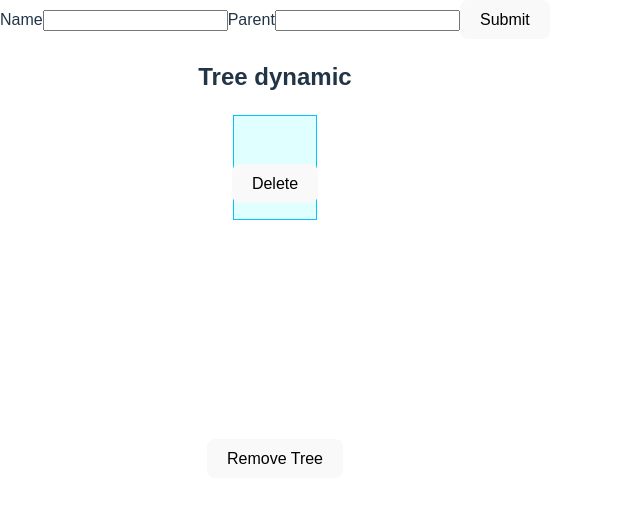
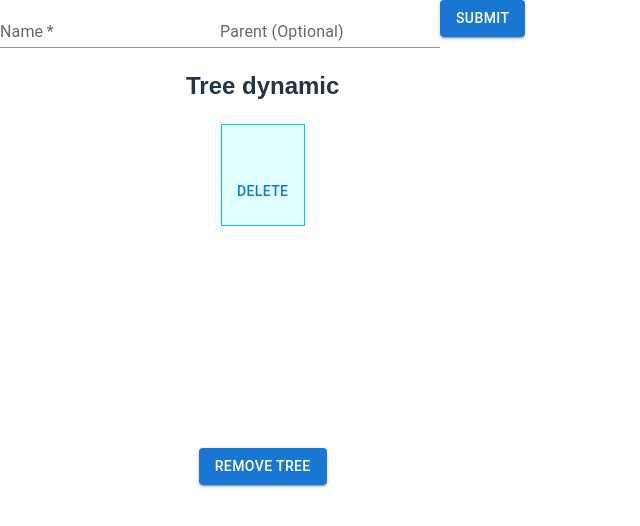
Before and after one commit to Firet/recursive-tree, a React (Vite) app: page / in a window 1280 px wide. Shown: the top 526 px of the page, without its empty margins (0-640 px from the left). Built offline with nearby package versions, Linux system fonts and the light colour scheme.

Commit message:
Use buttons and text fields from Material UI

```diff
--- a/src/App.jsx
+++ b/src/App.jsx
@@ -5,6 +5,7 @@ import { findNodeOriginal } from "./helpers/findNodeOriginal";
 import "./styles.css";
 import useLocalStorage from "./hooks/useLocalStorage";
 import { findNodeAndDelete } from "./helpers/findNodeAndDelete";
+import Button from '@mui/material/Button';
 
 // The dynamic tree takes user input from the form and adds it to state
 export default function App() {
@@ -72,9 +73,9 @@ export default function App() {
         <p> new data del hijo: {newData[0]?.children[0]?.name}</p>
         <p> new data del nieto: {newData[0]?.children[0]?.children[0]?.name}</p> */}
       </div>
-      <button type="button" onClick={handleRemoveTree}>
+      <Button variant="contained" type="button" onClick={handleRemoveTree}>
         Remove Tree
-      </button>
+      </Button>
     </div>
   );
 }
--- a/src/components/Form.jsx
+++ b/src/components/Form.jsx
@@ -1,4 +1,6 @@
 import React from "react";
+import Button from '@mui/material/Button';
+import TextField from '@mui/material/TextField';
 
 export default function Form(props) {
   const { handleSubmit } = props;
@@ -12,23 +14,26 @@ export default function Form(props) {
         handleSubmit(e, {
           name: newName,
           children: [],
-          parent: parent || null
+          parent: parent || null,
         })
       }
     >
-      <label htmlFor="name">Name</label>
-      <input
-        type="text"
+      <TextField
+        label="Name"
+        variant="standard"
         value={newName}
         onChange={(e) => setNewName(e.target.value)}
+        required // Add required prop for validation
       />
-      <label htmlFor="parent">Parent</label>
-      <input
-        type="text"
+      <TextField
+        label="Parent (Optional)"
+        variant="standard"
         value={parent}
         onChange={(e) => setParent(e.target.value)}
       />
-      <button>Submit</button>
+      <Button variant="contained" type="submit">
+        Submit
+      </Button>
     </form>
   );
 }
--- a/src/components/ListItem.jsx
+++ b/src/components/ListItem.jsx
@@ -1,4 +1,5 @@
 import React from "react";
+import Button from '@mui/material/Button';
 
 export default function ListItem(props) {
   const { item, level, deleteNode } = props;
@@ -13,7 +14,7 @@ export default function ListItem(props) {
       <p>
         {item.name}
       </p>
-      <button onClick={() => deleteNode(item.name)}>Delete</button>
+      <Button onClick={() => deleteNode(item.name)}>Delete</Button>
     </article>
   );
 }
```
